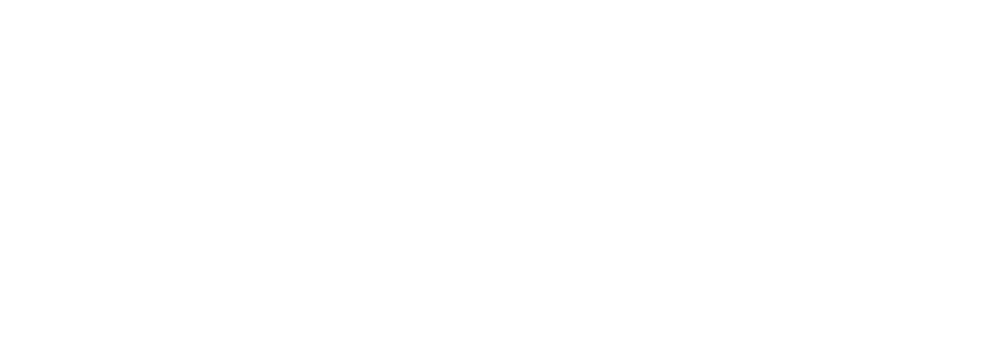
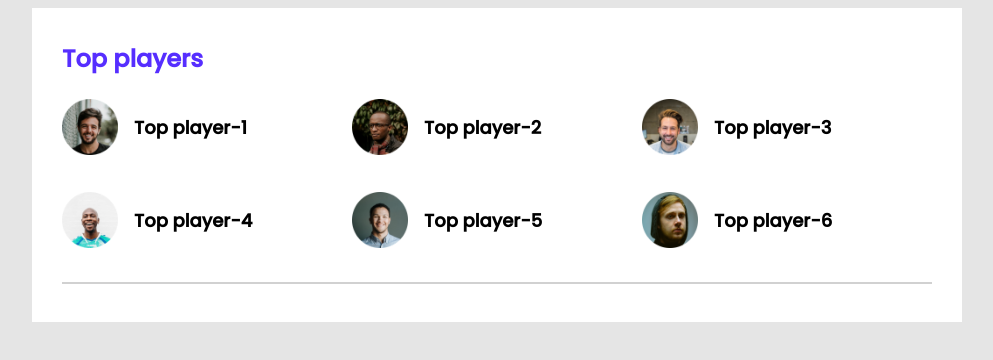
Before and after one commit to MdAbuRummanRefat/LeaderBoardCSS3, a plain HTML site: page index.html in a window 1280 px wide. Shown: the whole page, without its empty margins (143-1136 px from the left). Drawn offline with Linux system fonts and the light colour scheme.

Commit message:
add top players

```diff
--- a/index.html
+++ b/index.html
@@ -4,9 +4,53 @@
     <meta charset="UTF-8">
     <meta http-equiv="X-UA-Compatible" content="IE=edge">
     <meta name="viewport" content="width=device-width, initial-scale=1.0">
+    <!-- stylesheet -->
+    <link rel="stylesheet" href="styles.css">
     <title>Leader Board</title>
+
+
 </head>
 <body>
+    <!-- header start -->
+    <header>
 
+    </header>
+    <!-- header end -->
+    <!-- main start -->
+    <main>
+        <!-- top player and top blogs -->
+        <section class="container">
+            <div class="top-players">
+                <h2 class="section-title">Top players</h2>
+                <div class="players">
+                    <div class="player">
+                        <img src="images/players/player-1.png" alt="">
+                        <h3 class="player-name">Top player-1</h3>
+                    </div>
+                    <div class="player">
+                        <img src="images/players/player-2.png" alt="">
+                        <h3 class="player-name">Top player-2</h3>
+                    </div>
+                    <div class="player">
+                        <img src="images/players/player-3.png" alt="">
+                        <h3 class="player-name">Top player-3</h3>
+                    </div>
+                    <div class="player">
+                        <img src="images/players/player-4.png" alt="">
+                        <h3 class="player-name">Top player-4</h3>
+                    </div>
+                    <div class="player">
+                        <img src="images/players/player-5.png" alt="">
+                        <h3 class="player-name">Top player-5</h3>
+                    </div>
+                    <div class="player">
+                        <img src="images/players/player-6.png" alt="">
+                        <h3 class="player-name">Top player-6</h3>
+                    </div>
+                </div>
+            </div>
+            <hr>
+        </section>
+    </main>
 </body>
 </html>
--- /dev/null
+++ b/styles.css
@@ -0,0 +1,47 @@
+/* fonts */
+@import url('https://fonts.googleapis.com/css2?family=Poppins:wght@500&display=swap');
+/* common styele or utilities*/
+body{
+    font-family: 'Poppins', sans-serif;
+    background-color:#E5E5E5;
+}
+main{
+    display: flex;
+    justify-content: center;
+}
+.container{
+    background-color: #FFFFFF;
+    width: 870px;
+    padding: 30px;
+}
+
+/* top players style*/
+.top-players{
+    margin-bottom: 30px;
+}
+.section-title{
+    color: #562EFF;
+    font-size: 24px;
+    margin-top: 3px;
+}
+.players{
+    display: grid;
+    grid-template-columns: repeat(3,1fr);
+    /* grid-template-columns: 1fr,1fr,1fr; */
+    grid-row-gap: 30px;
+}
+.player{
+    display: flex;
+    align-items: center;
+}
+.player img{
+    width: 56px;
+    height: 56px;
+}
+.player-name{
+    margin-left: 16px;
+    font-size: 18px;
+}
+hr{
+    border: 1px solid #D1D1D1;
+}
```
